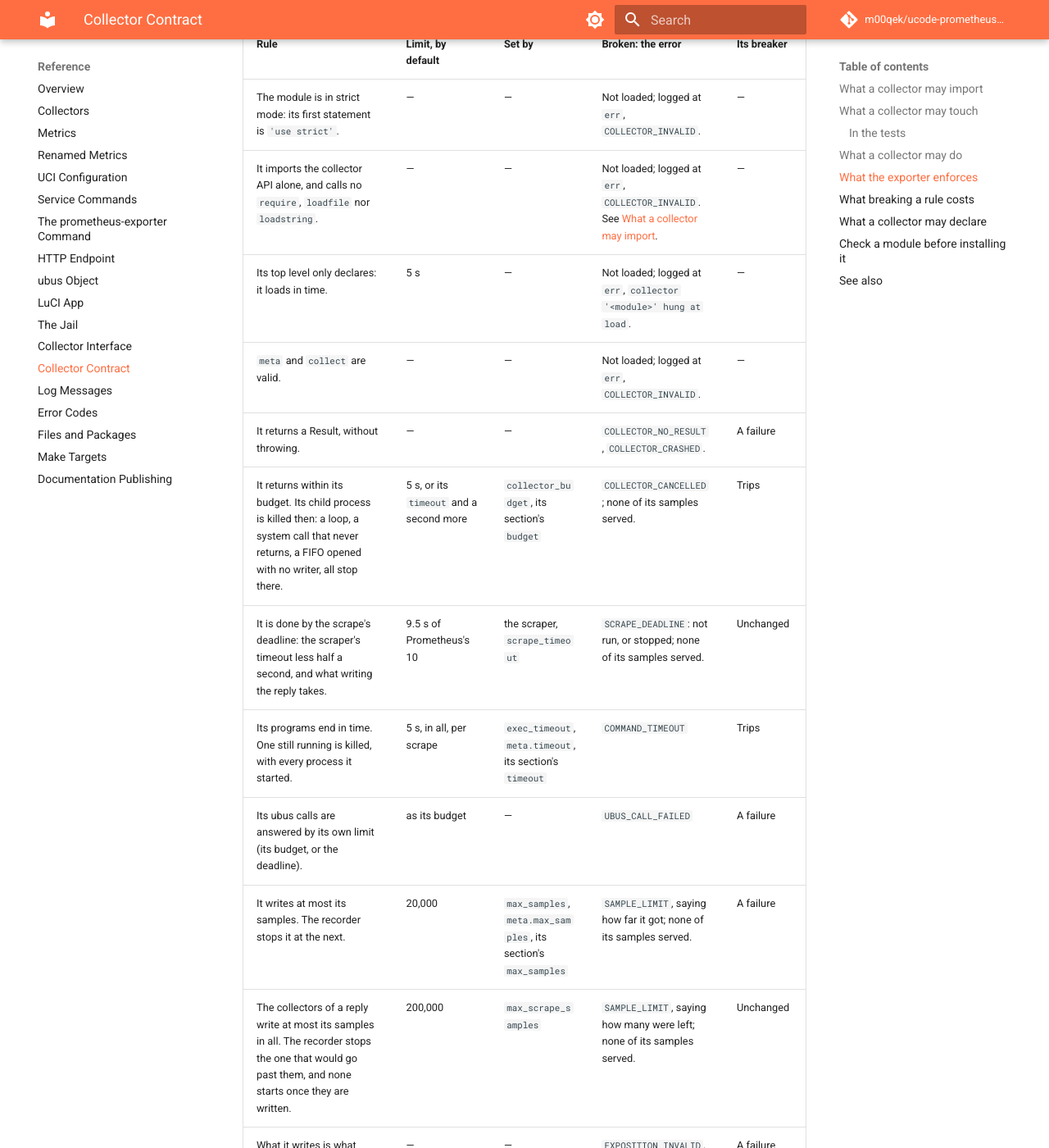
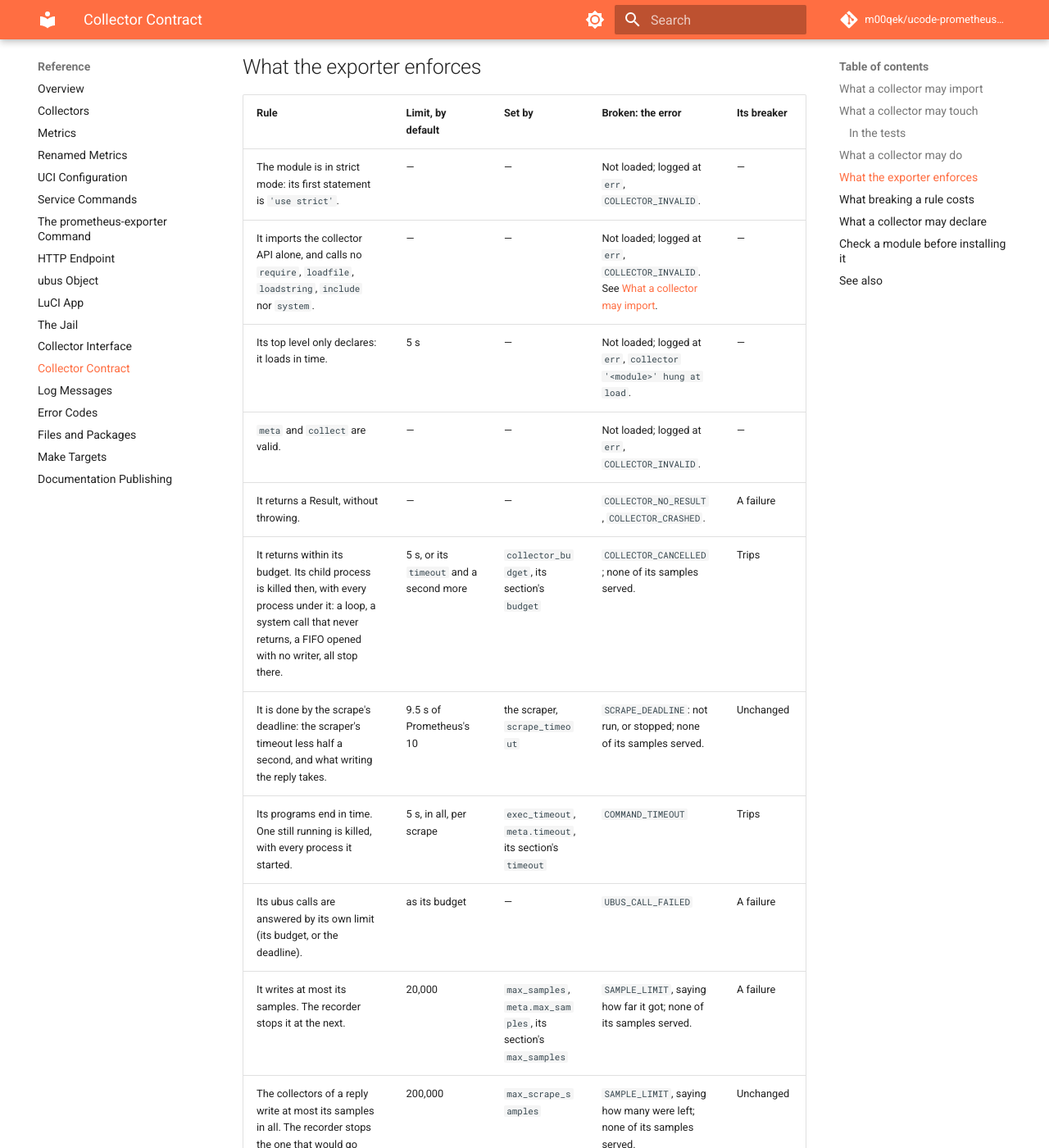
Before and after one commit to m00qek/ucode-prometheus-exporter, an MkDocs documentation site: the page built from docs/reference/collector-contract.md, in a window 1280 px wide and 1400 px high, scrolled down 4094 px. Shown: the whole window at 82% size. Built offline with MkDocs 1.6.1 and Material for MkDocs 9.7.7, drawn with Linux system fonts in a browser that asks for light colours; comment, search, counter and statistics services are not loaded; some of the changed text lies outside the part shown.

Commit message:
Refuse system() and include(), and kill a stopped child with what it started
A program a collector started with system() outlived the child a scrape
killed under it: the loader now refuses system, pointing at deps.exec,
and include, which loads code as require does. And the runner kills a
child it stops with every process under it (deps.kill_tree), by the
watchdog's own /proc walk, through env.kill.

```diff
--- a/docs/reference/collector-contract.md
+++ b/docs/reference/collector-contract.md
@@ -27,7 +27,8 @@
 Refused, before the module is loaded:
 
 - **Any other module.** `fs`, `ubus`, `uci`, `socket`, `rtnl`, `nl80211`, `uloop`: the capabilities of `meta.needs` do their work, under the exporter's guards. The core's modules, `prometheus_exporter.*`, including another collector's. Pure modules too, `math`, `struct` or `digest`: one would be a dependency the collector's package does not declare, and one more exception to judge; what collectors need of them belongs in the API, in a minor version.
-- **Code loaded past the imports.** A call of `require`, `loadfile` or `loadstring`: `require('fs')` reaches `fs` as surely as an import.
+- **Code loaded past the imports.** A call of `require`, `loadfile`, `loadstring` or `include`: `require('fs')` reaches `fs` as surely as an import.
+- **A program started past `exec`.** A call of `system`: what it starts outlives the child process the scrape kills under the collector, and runs on, where `deps.exec` kills a program still running at its timeout, with everything it started.
 
 The module's text is read for its imports without compiling it: comments, strings, templates and regular expressions are passed over. A collector is a single module; one that wants code of its own in another module has no way to, as every module of the collectors' directory is loaded as a collector.
 
@@ -106,11 +107,11 @@
 | Rule | Limit, by default | Set by | Broken: the error | Its breaker |
 | :--- | :--- | :--- | :--- | :--- |
 | The module is in strict mode: its first statement is `'use strict'`. | — | — | Not loaded; logged at `err`, `COLLECTOR_INVALID`. | — |
-| It imports the collector API alone, and calls no `require`, `loadfile` nor `loadstring`. | — | — | Not loaded; logged at `err`, `COLLECTOR_INVALID`. See [What a collector may import](#what-a-collector-may-import). | — |
+| It imports the collector API alone, and calls no `require`, `loadfile`, `loadstring`, `include` nor `system`. | — | — | Not loaded; logged at `err`, `COLLECTOR_INVALID`. See [What a collector may import](#what-a-collector-may-import). | — |
 | Its top level only declares: it loads in time. | 5 s | — | Not loaded; logged at `err`, `collector '<module>' hung at load`. | — |
 | `meta` and `collect` are valid. | — | — | Not loaded; logged at `err`, `COLLECTOR_INVALID`. | — |
 | It returns a Result, without throwing. | — | — | `COLLECTOR_NO_RESULT`, `COLLECTOR_CRASHED`. | A failure |
-| It returns within its budget. Its child process is killed then: a loop, a system call that never returns, a FIFO opened with no writer, all stop there. | 5 s, or its `timeout` and a second more | `collector_budget`, its section's `budget` | `COLLECTOR_CANCELLED`; none of its samples served. | Trips |
+| It returns within its budget. Its child process is killed then, with every process under it: a loop, a system call that never returns, a FIFO opened with no writer, all stop there. | 5 s, or its `timeout` and a second more | `collector_budget`, its section's `budget` | `COLLECTOR_CANCELLED`; none of its samples served. | Trips |
 | It is done by the scrape's deadline: the scraper's timeout less half a second, and what writing the reply takes. | 9.5 s of Prometheus's 10 | the scraper, `scrape_timeout` | `SCRAPE_DEADLINE`: not run, or stopped; none of its samples served. | Unchanged |
 | Its programs end in time. One still running is killed, with every process it started. | 5 s, in all, per scrape | `exec_timeout`, `meta.timeout`, its section's `timeout` | `COMMAND_TIMEOUT` | Trips |
 | Its ubus calls are answered by its own limit (its budget, or the deadline). | as its budget | — | `UBUS_CALL_FAILED` | A failure |
```
Also changed, not shown: CHANGELOG.md (+1 -0 lines), docs/explanation/architecture.md (+1 -1 lines), docs/reference/command.md (+1 -1 lines), 10 other files.
